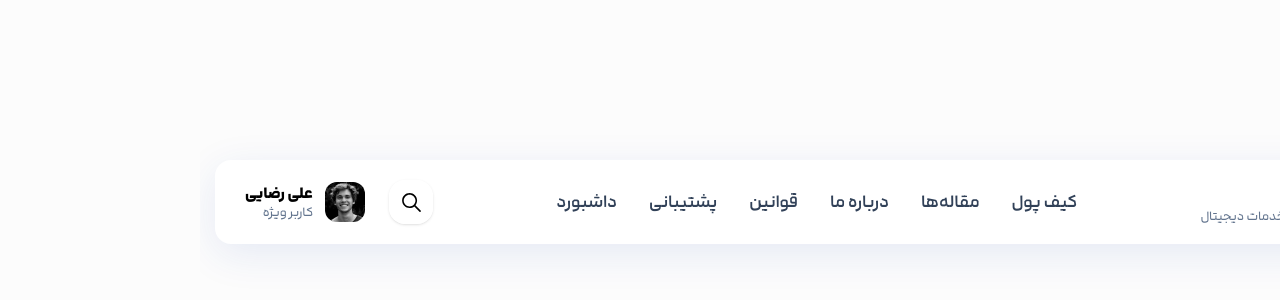
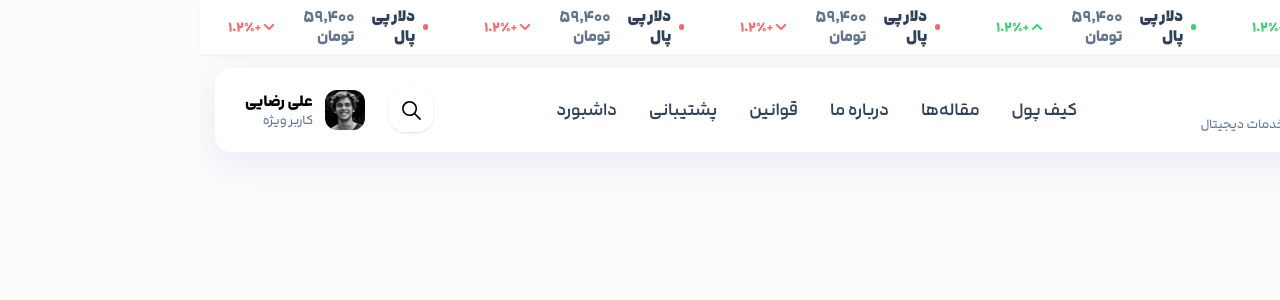
Before and after one commit to hossein1075/CryptoHub, a Next.js app: page / in a window 1280 px wide. Shown: the top 300 px of the page. Built offline with nearby package versions, Linux system fonts and the light colour scheme.

Commit message:
add css crypto price

```diff
--- a/src/app/globals.css
+++ b/src/app/globals.css
@@ -15,6 +15,8 @@
   --font-lahze: "Lahze", sans-serif;
   --breakpoint-gx: 1100px;
   --breakpoint-xs: 400px;
+  --color-cryptoPrice: #f0f4f9;
+  --color-cryptoPriceUp: #2fd66e;
 }
 
 
--- a/src/app/page.tsx
+++ b/src/app/page.tsx
@@ -1,52 +1,9 @@
 import NavBar from "@/components/modules/navBar/NavBar";
 import SideBar from "@/components/modules/sidebar/SideBar";
-import { IoIosArrowDown } from "react-icons/io";
-import { IoIosArrowUp } from "react-icons/io";
 
 export default function Home() {
   return (
   <>
-  <div>
-    <div>
-      {/* crypto */}
-      <div>
-        <span></span>
-        <span>دلار پی پال</span>
-        <span>۵۹,۴۰۰ تومان</span>
-        <span>
-          +۱.۲٪
-          <IoIosArrowUp/>
-        </span>
-      </div>
-      <div>
-        <span></span>
-        <span>دلار پی پال</span>
-        <span>۵۹,۴۰۰ تومان</span>
-        <span>
-          +۱.۲٪
-          <IoIosArrowUp/>
-        </span>
-      </div>
-      <div>
-        <span></span>
-        <span>دلار پی پال</span>
-        <span>۵۹,۴۰۰ تومان</span>
-        <span>
-          +۱.۲٪
-          <IoIosArrowDown/>
-        </span>
-      </div>
-      <div>
-        <span></span>
-        <span>دلار پی پال</span>
-        <span>۵۹,۴۰۰ تومان</span>
-        <span>
-          +۱.۲٪
-          <IoIosArrowDown/>
-        </span>
-      </div>
-    </div>
-  </div>
   <NavBar/>
   {/* <SideBar/> */}
   </>
--- a/src/components/modules/navBar/NavBar.tsx
+++ b/src/components/modules/navBar/NavBar.tsx
@@ -1,12 +1,13 @@
 import React from 'react'
 import NavDesktop from './NavDesktop'
 import NavMobile from './NavMobile'
-
+import NavBarCryptoPrice from './NavBarCryptoPrice'
 function NavBar() {
   return (
     <header>
-        <NavDesktop/>
-        <NavMobile/>
+      <NavBarCryptoPrice />
+      <NavDesktop />
+      <NavMobile />
     </header>
   )
 }
--- /dev/null
+++ b/src/components/modules/navBar/NavBarCryptoPrice.tsx
@@ -0,0 +1,60 @@
+import React from 'react'
+import { FaChevronDown, FaChevronUp } from "react-icons/fa";
+function NavBarCryptoPrice() {
+  return (
+    <>
+          <div className="fixed top-0 left-0 right-0 font-lahze bg-white h-14 shadow-[0_2px_10px_-4px_rgba(0,0,0,0.05)] z-40 flexCenter border-b-2 border-slate-100">
+    <div className='flex items-center gap-8 px-4'>
+      {/* crypto */}
+      <div className='flex items-center gap-2 px-3 rounded-lg hover:bg-cryptoPrice cursor-pointer transition-all duration-300 ease-linear'>
+        <span className='size-1.5 rounded-full bg-cryptoPriceUp'></span>
+        <span className='text-sm font-extrabold text-slate-700'>دلار پی پال</span>
+        <span className='text-sm font-bold text-slate-500'>۵۹,۴۰۰ تومان</span>
+        <span className='flex items-center gap-0.5 text-xs font-bold text-cryptoPriceUp'>
+          <FaChevronUp size={12}/>
+          +۱.۲٪
+        </span>
+      </div>
+      <div className='flex items-center gap-2 px-3 rounded-lg hover:bg-cryptoPrice cursor-pointer transition-all duration-300 ease-linear'>
+        <span className='size-1.5 rounded-full bg-cryptoPriceUp'></span>
+        <span className='text-sm font-extrabold text-slate-700'>دلار پی پال</span>
+        <span className='text-sm font-bold text-slate-500'>۵۹,۴۰۰ تومان</span>
+        <span className='flex items-center gap-0.5 text-xs font-bold text-cryptoPriceUp'>
+          <FaChevronUp size={12}/>
+          +۱.۲٪
+        </span>
+      </div>
+      <div className='flex items-center gap-2 px-3 rounded-lg hover:bg-cryptoPrice cursor-pointer transition-all duration-300 ease-linear'>
+        <span className='size-1.5 rounded-full bg-red-400'></span>
+        <span className='text-sm font-extrabold text-slate-700'>دلار پی پال</span>
+        <span className='text-sm font-bold text-slate-500'>۵۹,۴۰۰ تومان</span>
+        <span className='flex items-center gap-0.5 text-xs font-bold text-red-400'>
+          <FaChevronDown size={12}/>
+          +۱.۲٪
+        </span>
+      </div>
+      <div className='flex items-center gap-2 px-3 rounded-lg hover:bg-cryptoPrice cursor-pointer transition-all duration-300 ease-linear'>
+        <span className='size-1.5 rounded-full bg-red-400'></span>
+        <span className='text-sm font-extrabold text-slate-700'>دلار پی پال</span>
+        <span className='text-sm font-bold text-slate-500'>۵۹,۴۰۰ تومان</span>
+        <span className='flex items-center gap-0.5 text-xs font-bold text-red-400'>
+          <FaChevronDown size={12}/>
+          +۱.۲٪
+        </span>
+      </div>
+      <div className='flex items-center gap-2 px-3 rounded-lg hover:bg-cryptoPrice cursor-pointer transition-all duration-300 ease-linear'>
+        <span className='size-1.5 rounded-full bg-red-400'></span>
+        <span className='text-sm font-extrabold text-slate-700'>دلار پی پال</span>
+        <span className='text-sm font-bold text-slate-500'>۵۹,۴۰۰ تومان</span>
+        <span className='flex items-center gap-0.5 text-xs font-bold text-red-400'>
+          <FaChevronDown size={12}/>
+          +۱.۲٪
+        </span>
+      </div>
+    </div>
+  </div>
+    </>
+  )
+}
+
+export default NavBarCryptoPrice
--- a/src/components/modules/navBar/NavDesktop.tsx
+++ b/src/components/modules/navBar/NavDesktop.tsx
@@ -6,7 +6,7 @@ import { IoIosSearch } from "react-icons/io";
 function NavDesktop() {
     return (
         <>
-            <nav className='hidden gx:block sticky top-10 z-30'>
+            <nav className='hidden gx:block sticky mt-17 top-10 z-30'>
                <div className='container'>
                  <div className='flex justify-between items-center bg-white border-2 border-white border-solid shadow-[0_10px_40px_rgba(30,64,175,0.10)] font-lahze rounded-2xl px-4 py-3'>
                     <div className='flex items-center gap-3'>
```
